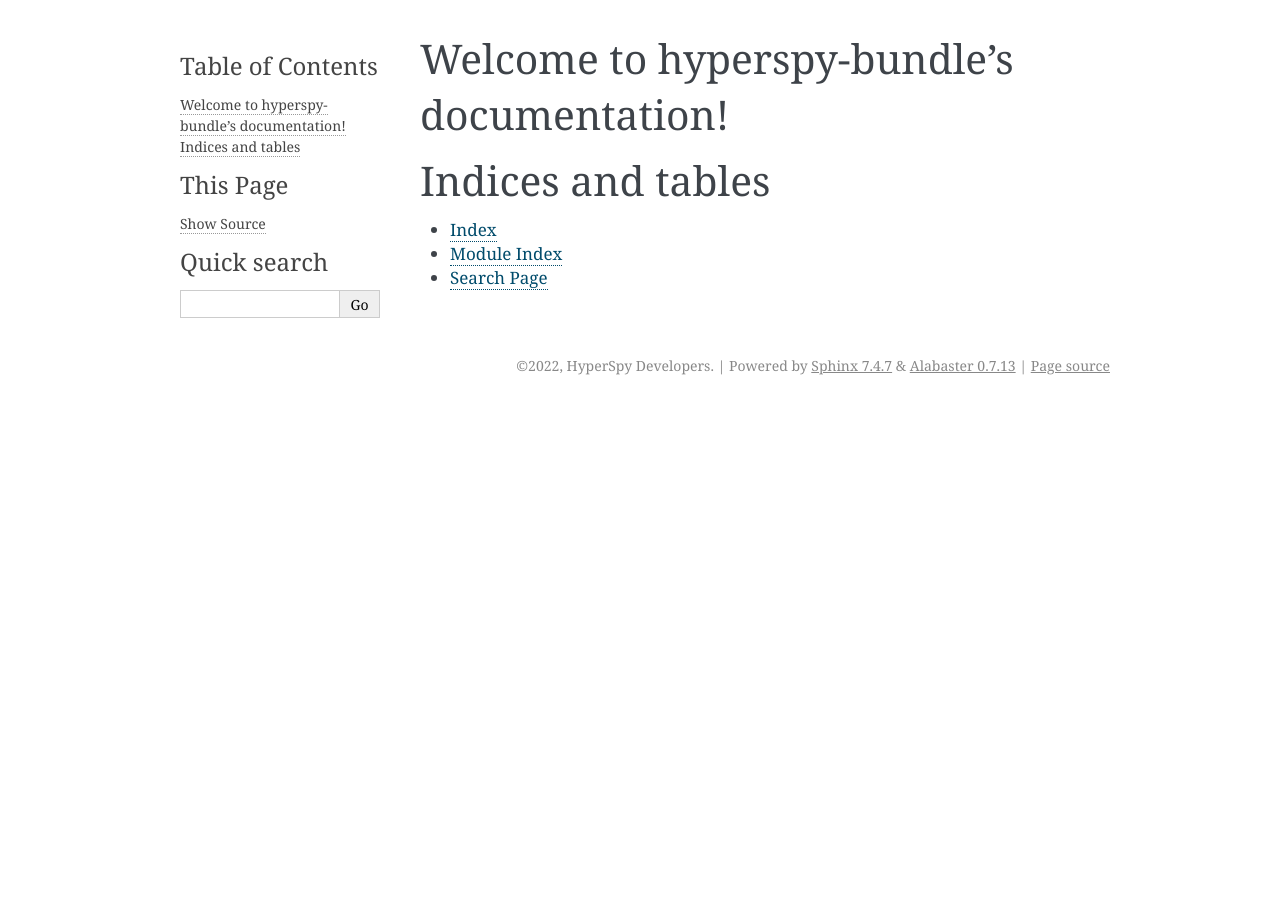
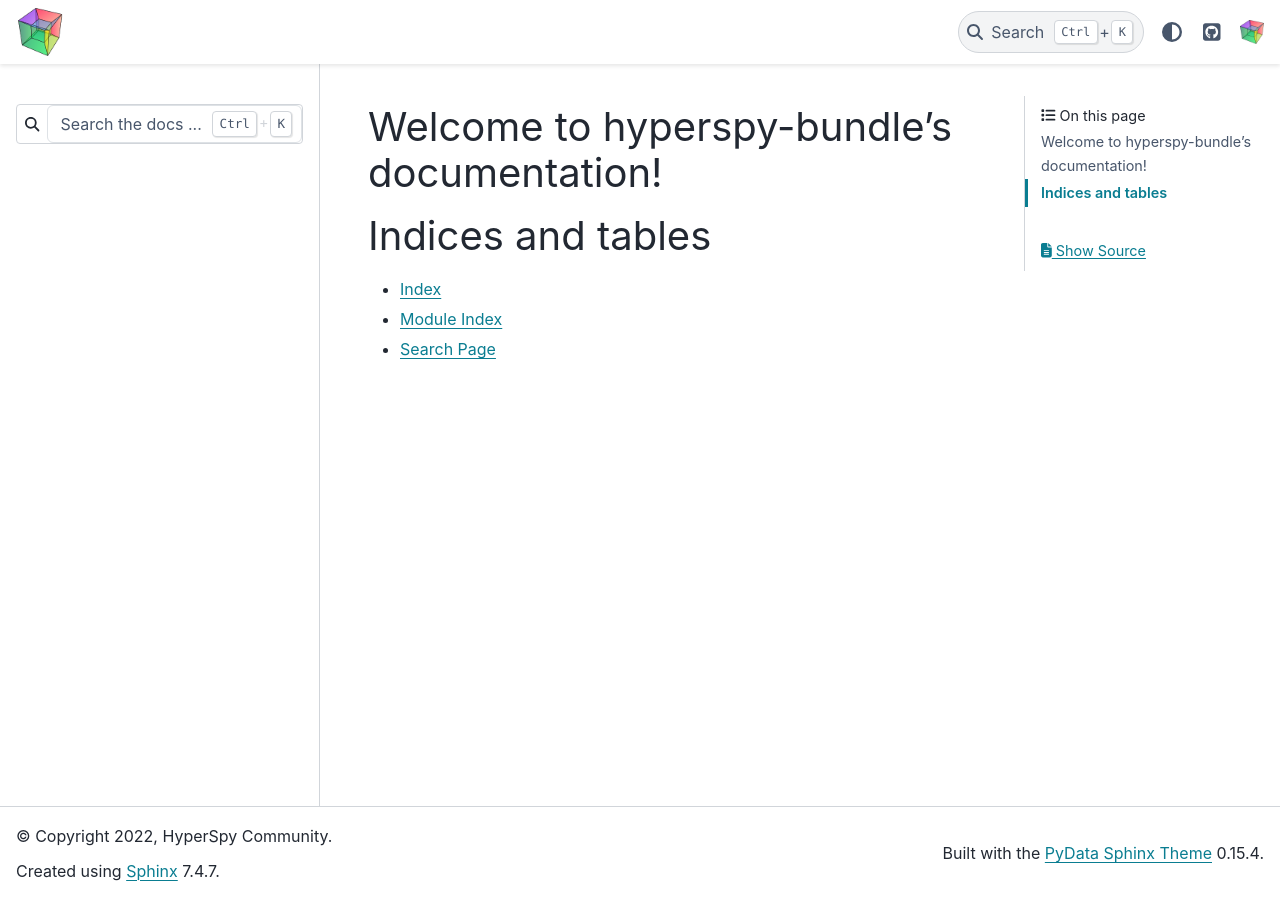
Before and after one commit to hyperspy/hyperspy-bundle, a Sphinx documentation site: the page built from docs/source/index.rst, in a window 1280 px wide. Built offline with Sphinx 7.4.7 and the PyData theme 0.15.4, drawn with Linux system fonts in a browser that asks for light colours.

Commit message:
Use pydata-sphinx-theme

```diff
--- a/docs/source/conf.py
+++ b/docs/source/conf.py
@@ -18,7 +18,7 @@
 # -- Project information -----------------------------------------------------
 
 project = 'hyperspy-bundle'
-copyright = '2022, HyperSpy Developers'
+copyright = '2022, HyperSpy Community'
 author = 'HyperSpy Developers'
 
 # The full version, including alpha/beta/rc tags
@@ -47,9 +47,57 @@ exclude_patterns = []
 # The theme to use for HTML and HTML Help pages.  See the documentation for
 # a list of builtin themes.
 #
-html_theme = 'alabaster'
+html_theme = "pydata_sphinx_theme"
 
 # Add any paths that contain custom static files (such as style sheets) here,
 # relative to this directory. They are copied after the builtin static files,
 # so a file named "default.css" will overwrite the builtin "default.css".
 html_static_path = ['_static']
+
+# The name of an image file (relative to this directory) to place at the top
+# of the sidebar.
+html_logo = '_static/hyperspy_logo.png'
+
+# The name of an image file (within the static path) to use as favicon of the
+# docs.  This file should be a Windows icon file (.ico) being 16x16 or 32x32
+# pixels large.
+html_favicon = '_static/hyperspy.ico'
+
+html_theme_options = {
+    "icon_links": [
+        {
+            # Label for this link
+            "name": "GitHub",
+            # URL where the link will redirect
+            "url": "https://github.com/hyperspy/hyperspy-bundle",  # required
+            # Icon class (if "type": "fontawesome"), or path to local image (if "type": "local")
+            "icon": "fab fa-github-square",
+            # The type of image to be used (see below for details)
+            "type": "fontawesome",
+        },
+        {
+            # Label for this link
+            "name": "HyperSpy",
+            # URL where the link will redirect
+            "url": "https://hyperspy.org",  # required
+            # Icon class (if "type": "fontawesome"), or path to local image (if "type": "local")
+            "icon": "_static/hyperspy.ico",
+            # The type of image to be used (see below for details)
+            "type": "local",
+        }
+   ],
+    "show_nav_level": 2,
+}
+
+# If you’re hosting your documentation on ReadTheDocs, you should consider
+# adding an explicit placement for their ethical advertisements. These are
+# non-tracking advertisements from ethical companies, and they help
+# ReadTheDocs sustain themselves and their free service.
+#
+# Ethical advertisements are added to your sidebar by default. To ensure
+# they are there if you manually update your sidebar, ensure that the
+# sidebar-ethical-ads.html template is added to your list. For example:
+
+html_sidebars = {
+    "**": ["search-field.html", "sidebar-nav-bs.html", "sidebar-ethical-ads.html"]
+}
```
